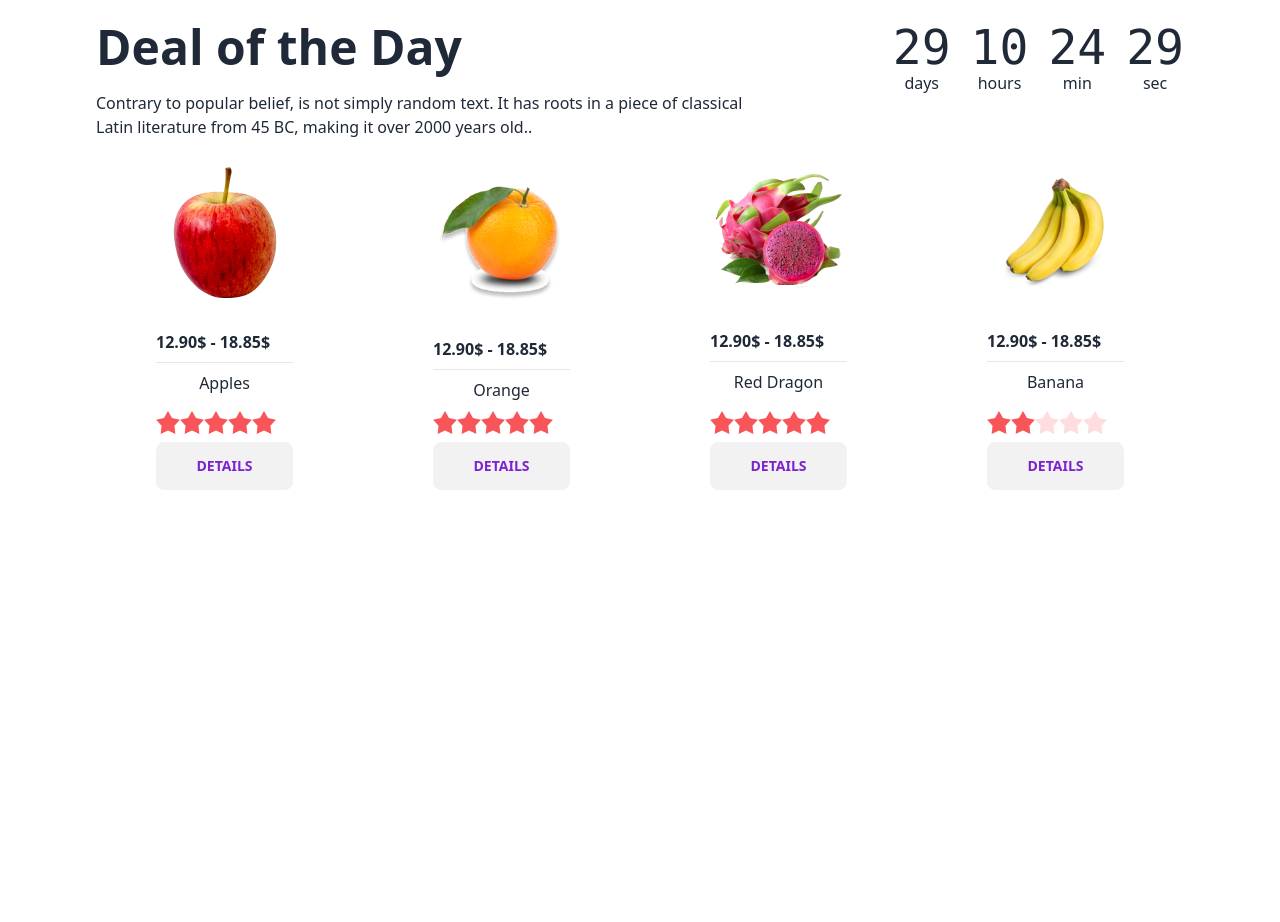
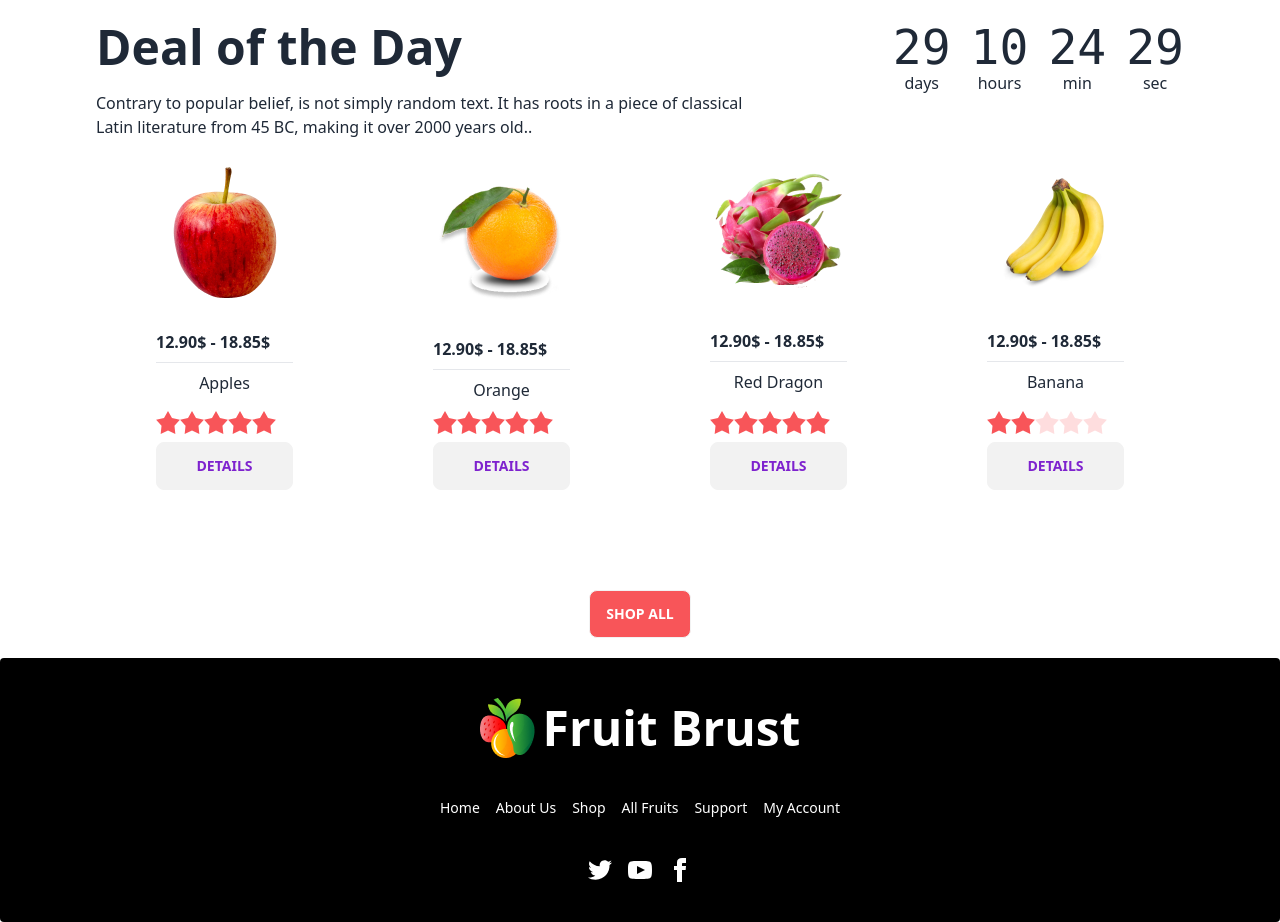
Before and after one commit to shahehsan2002/fruit-brust, a plain HTML site: page index.html in a window 1280 px wide. Shown: the part 1079-2001 px from the top of the page. Before the commit the page ends 1689 px from the top, so only its background shows below. Drawn offline with nearby package versions, Linux system fonts and the light colour scheme; files whose address does not match are found by name.

Commit message:
fotter area finished

```diff
--- a/index.html
+++ b/index.html
@@ -66,8 +66,8 @@
                     <img src="./images/logo.png" alt="">
                     <p class="text-5xl font-bold text-white">Fruit Brust</p>
                 </div>
-                <div class="navbar-end">
-                    <input type="text" placeholder="Search Here" class="input rounded-3xl pr-20 relative " />
+                <div class="navbar-end :">
+                    <input type="text" placeholder="Search Here" class="input rounded-3xl pr-16 relative " />
                     <button class="btn btn-ghost btn-circle absolute">
                         <svg xmlns="http://www.w3.org/2000/svg" class="h-5 w-5" fill="none" viewBox="0 0 24 24"
                             stroke="currentColor">
@@ -123,10 +123,14 @@
 
         </section>
 
+    </header>
+
+    <main>
+
         <section>
             <!-- card section -->
-            <section class=" max-w-screen-xl mx-auto px-8 md:px-16 lg:px-24 py-5 my-10">
-                <div class="flex justify-between">
+            <section class=" max-w-screen-xl mx-auto px-8 md:px-16 lg:px-24 py-5 ">
+                <div class="flex justify-between flex-col lg:flex-row">
                     <div>
                         <h2 class="  lg:text-5xl font-extrabold mb-5">Deal of the Day</h2>
                         <p class="">Contrary to popular belief, is not simply random text. It has roots in a piece of
@@ -163,7 +167,7 @@
                     </div>
                 </div>
                 <!-- card container -->
-                <div class="grid  gap-5 grid-cols-1 md:grid-cols-2 lg:grid-cols-4  mx-auto ">
+                <div class="grid  gap-5 grid-cols-1 md:grid-cols-2 lg:grid-cols-4  mx-auto mb-10 ">
 
                     <!-- first card -->
                     <div class="card  p-7 ">
@@ -173,7 +177,7 @@
                             <hr>
                             <p class="text-center">Apples</p>
                             <div class="rating"">
-                                <input type="radio" name="rating-2" class="mask mask-star-2 bg-main" />
+                                <input type=" radio" name="rating-2" class="mask mask-star-2 bg-main" />
                             <input type="radio" name="rating-2" class="mask mask-star-2 bg-main" checked />
                             <input type="radio" name="rating-2" class="mask mask-star-2 bg-main" />
                             <input type="radio" name="rating-2" class="mask mask-star-2 bg-main" />
@@ -192,8 +196,7 @@
                                         "AppleFare: Juicy deals on the freshest apples!"</p>
                                     <div class="rating justify-center my-8 ">
                                         <input type="radio" name="rating-2" class="mask mask-star-2 bg-main" />
-                                            <input type="radio" name="rating-2" class="mask mask-star-2 bg-main"
-                                                checked />
+                                        <input type="radio" name="rating-2" class="mask mask-star-2 bg-main" checked />
                                         <input type="radio" name="rating-2" class="mask mask-star-2 bg-main" />
                                         <input type="radio" name="rating-2" class="mask mask-star-2 bg-main" />
                                         <input type="radio" name="rating-2" class="mask mask-star-2 bg-main" />
@@ -206,7 +209,7 @@
                             </form>
                         </dialog>
                     </div>
-                    </div>  <!-- second card -->
+                </div> <!-- second card -->
                 <div class="card  p-7 ">
                     <figure><img src="./images//fruit7.png" alt="Shoes" /></figure>
                     <div class="card-body justify-center ">
@@ -214,7 +217,7 @@
                         <hr>
                         <p class="text-center">Orange</p>
                         <div class="rating"">
-                                <input type="radio" name="rating-2" class="mask mask-star-2 bg-main" />
+                                <input type=" radio" name="rating-2" class="mask mask-star-2 bg-main" />
                         <input type="radio" name="rating-2" class="mask mask-star-2 bg-main" checked />
                         <input type="radio" name="rating-2" class="mask mask-star-2 bg-main" />
                         <input type="radio" name="rating-2" class="mask mask-star-2 bg-main" />
@@ -233,8 +236,7 @@
                                     "AppleFare: Juicy deals on the freshest apples!"</p>
                                 <div class="rating justify-center my-8 ">
                                     <input type="radio" name="rating-2" class="mask mask-star-2 bg-main" />
-                                            <input type="radio" name="rating-2" class="mask mask-star-2 bg-main"
-                                                checked />
+                                    <input type="radio" name="rating-2" class="mask mask-star-2 bg-main" checked />
                                     <input type="radio" name="rating-2" class="mask mask-star-2 bg-main" />
                                     <input type="radio" name="rating-2" class="mask mask-star-2 bg-main" />
                                     <input type="radio" name="rating-2" class="mask mask-star-2 bg-main" />
@@ -247,7 +249,7 @@
                         </form>
                     </dialog>
                 </div>
-                    </div>  <!-- third card -->
+                </div> <!-- third card -->
                 <div class="card  p-7 ">
                     <figure><img src="./images//fruit8.png" alt="Shoes" /></figure>
                     <div class="card-body justify-center ">
@@ -255,7 +257,7 @@
                         <hr>
                         <p class="text-center">Red Dragon</p>
                         <div class="rating"">
-                                <input type="radio" name="rating-2" class="mask mask-star-2 bg-main" />
+                                <input type=" radio" name="rating-2" class="mask mask-star-2 bg-main" />
                         <input type="radio" name="rating-2" class="mask mask-star-2 bg-main" checked />
                         <input type="radio" name="rating-2" class="mask mask-star-2 bg-main" />
                         <input type="radio" name="rating-2" class="mask mask-star-2 bg-main" />
@@ -274,8 +276,7 @@
                                     "Red Dragon Delights: Unleash the Exotic Flavor!"</p>
                                 <div class="rating justify-center my-8 ">
                                     <input type="radio" name="rating-2" class="mask mask-star-2 bg-main" />
-                                            <input type="radio" name="rating-2" class="mask mask-star-2 bg-main"
-                                                checked />
+                                    <input type="radio" name="rating-2" class="mask mask-star-2 bg-main" checked />
                                     <input type="radio" name="rating-2" class="mask mask-star-2 bg-main" />
                                     <input type="radio" name="rating-2" class="mask mask-star-2 bg-main" />
                                     <input type="radio" name="rating-2" class="mask mask-star-2 bg-main" />
@@ -288,7 +289,7 @@
                         </form>
                     </dialog>
                 </div>
-                    </div>  <!-- fourth card -->
+                </div> <!-- fourth card -->
                 <div class="card  p-7 ">
                     <figure><img src="./images//fruit9.png" alt="Shoes" /></figure>
                     <div class="card-body justify-center ">
@@ -296,7 +297,7 @@
                         <hr>
                         <p class="text-center">Banana</p>
                         <div class="rating"">
-                                <input type="radio" name="rating-2" class="mask mask-star-2 bg-main" />
+                                <input type=" radio" name="rating-2" class="mask mask-star-2 bg-main" />
                         <input type="radio" name="rating-2" class="mask mask-star-2 bg-main" checked />
                         <input type="radio" name="rating-2" class="mask mask-star-2 bg-main" />
                         <input type="radio" name="rating-2" class="mask mask-star-2 bg-main" />
@@ -315,8 +316,7 @@
                                     "Banana Bonanza: Explore Nature's Creamiest Delight!"</p>
                                 <div class="rating justify-center my-8 ">
                                     <input type="radio" name="rating-2" class="mask mask-star-2 bg-main" />
-                                            <input type="radio" name="rating-2" class="mask mask-star-2 bg-main"
-                                                checked />
+                                    <input type="radio" name="rating-2" class="mask mask-star-2 bg-main" checked />
                                     <input type="radio" name="rating-2" class="mask mask-star-2 bg-main" />
                                     <input type="radio" name="rating-2" class="mask mask-star-2 bg-main" />
                                     <input type="radio" name="rating-2" class="mask mask-star-2 bg-main" />
@@ -332,14 +332,43 @@
                 </div>
                 </div>
 
-
-
+                <div><button class="btn bg-main flex  max-w-screen-xl mx-auto text-white mt-10 ">Shop All</button></div>
 
             </section>
 
         </section>
 
-    </header>
+    </main>
+
+    <footer class="footer footer-center p-10 bg-black text-base-content rounded">
+        <div class="-center flex">
+            <img src="./images/logo.png" alt="">
+            <p class="text-5xl font-bold text-white">Fruit Brust</p>
+        </div>
+        <div class="grid grid-flow-col gap-4 text-white">
+          <a class="link link-hover">Home</a>
+          <a class="link link-hover">About Us</a>
+          <a class="link link-hover">Shop</a>
+          <a class="link link-hover">All Fruits</a>
+          <a class="link link-hover">Support</a>
+          <a class="link link-hover">My Account</a>
+        </div>
+        <div>
+          <div class="grid grid-flow-col gap-4 text-white">
+            <!-- tweeter logo -->
+            <a><svg xmlns="http://www.w3.org/2000/svg" width="24" height="24" viewBox="0 0 24 24" class="fill-current"><path d="M24 4.557c-.883.392-1.832.656-2.828.775 1.017-.609 1.798-1.574 2.165-2.724-.951.564-2.005.974-3.127 1.195-.897-.957-2.178-1.555-3.594-1.555-3.179 0-5.515 2.966-4.797 6.045-4.091-.205-7.719-2.165-10.148-5.144-1.29 2.213-.669 5.108 1.523 6.574-.806-.026-1.566-.247-2.229-.616-.054 2.281 1.581 4.415 3.949 4.89-.693.188-1.452.232-2.224.084.626 1.956 2.444 3.379 4.6 3.419-2.07 1.623-4.678 2.348-7.29 2.04 2.179 1.397 4.768 2.212 7.548 2.212 9.142 0 14.307-7.721 13.995-14.646.962-.695 1.797-1.562 2.457-2.549z"></path></svg></a>
+            <a>
+                <!-- Youtube logo -->
+                <svg xmlns="http://www.w3.org/2000/svg" width="24" height="24" viewBox="0 0 24 24" class="fill-current"><path d="M19.615 3.184c-3.604-.246-11.631-.245-15.23 0-3.897.266-4.356 2.62-4.385 8.816.029 6.185.484 8.549 4.385 8.816 3.6.245 11.626.246 15.23 0 3.897-.266 4.356-2.62 4.385-8.816-.029-6.185-.484-8.549-4.385-8.816zm-10.615 12.816v-8l8 3.993-8 4.007z"></path></svg>
+            </a>
+            <!-- facebook logo -->
+            <a><svg xmlns="http://www.w3.org/2000/svg" width="24" height="24" viewBox="0 0 24 24" class="fill-current"><path d="M9 8h-3v4h3v12h5v-12h3.642l.358-4h-4v-1.667c0-.955.192-1.333 1.115-1.333h2.885v-5h-3.808c-3.596 0-5.192 1.583-5.192 4.615v3.385z"></path></svg></a>
+
+
+          </div>
+        </div>
+
+      </footer>
 
 
 </body>
```
Lines whose indentation alone changed are shown as unchanged.
